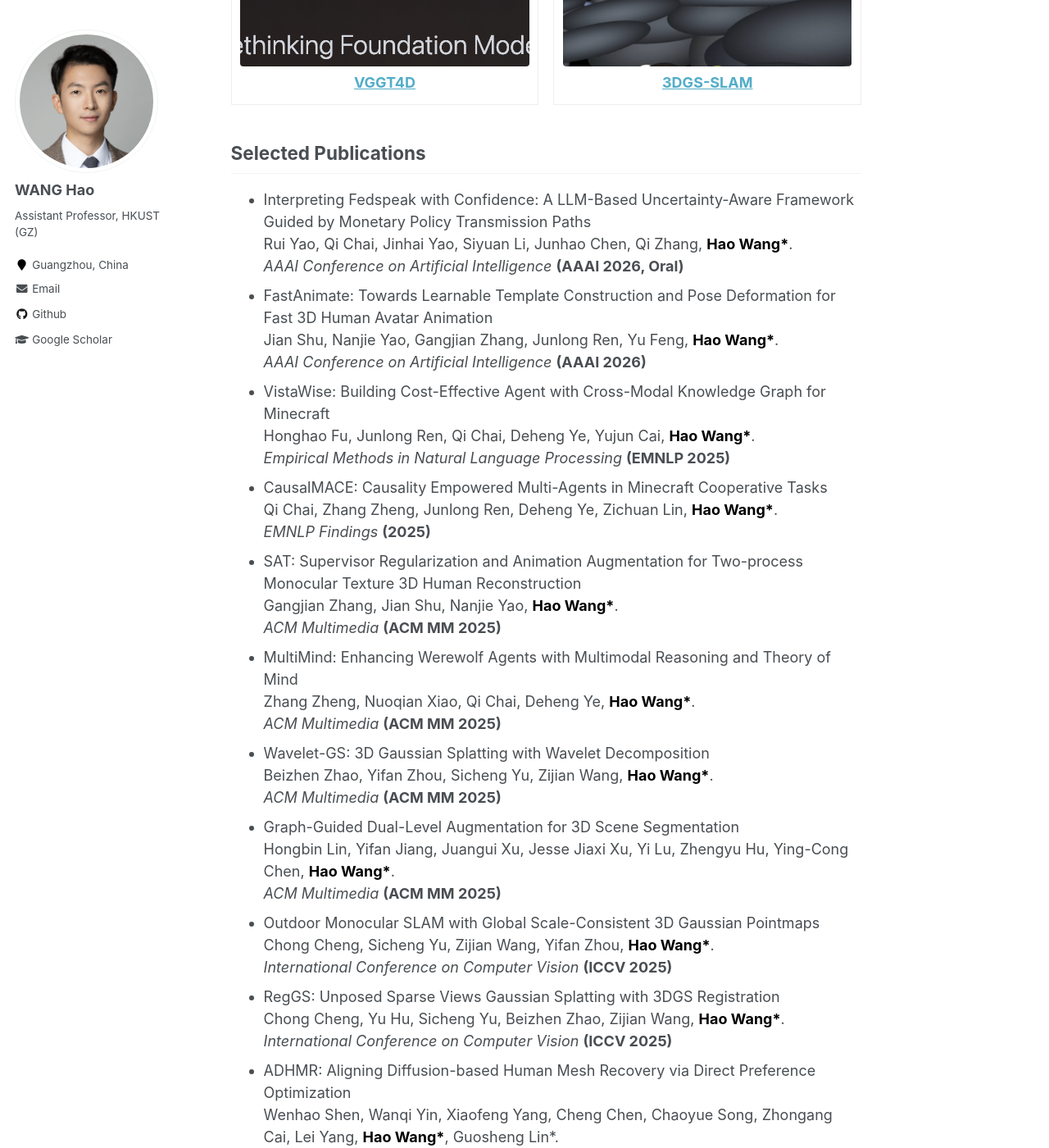
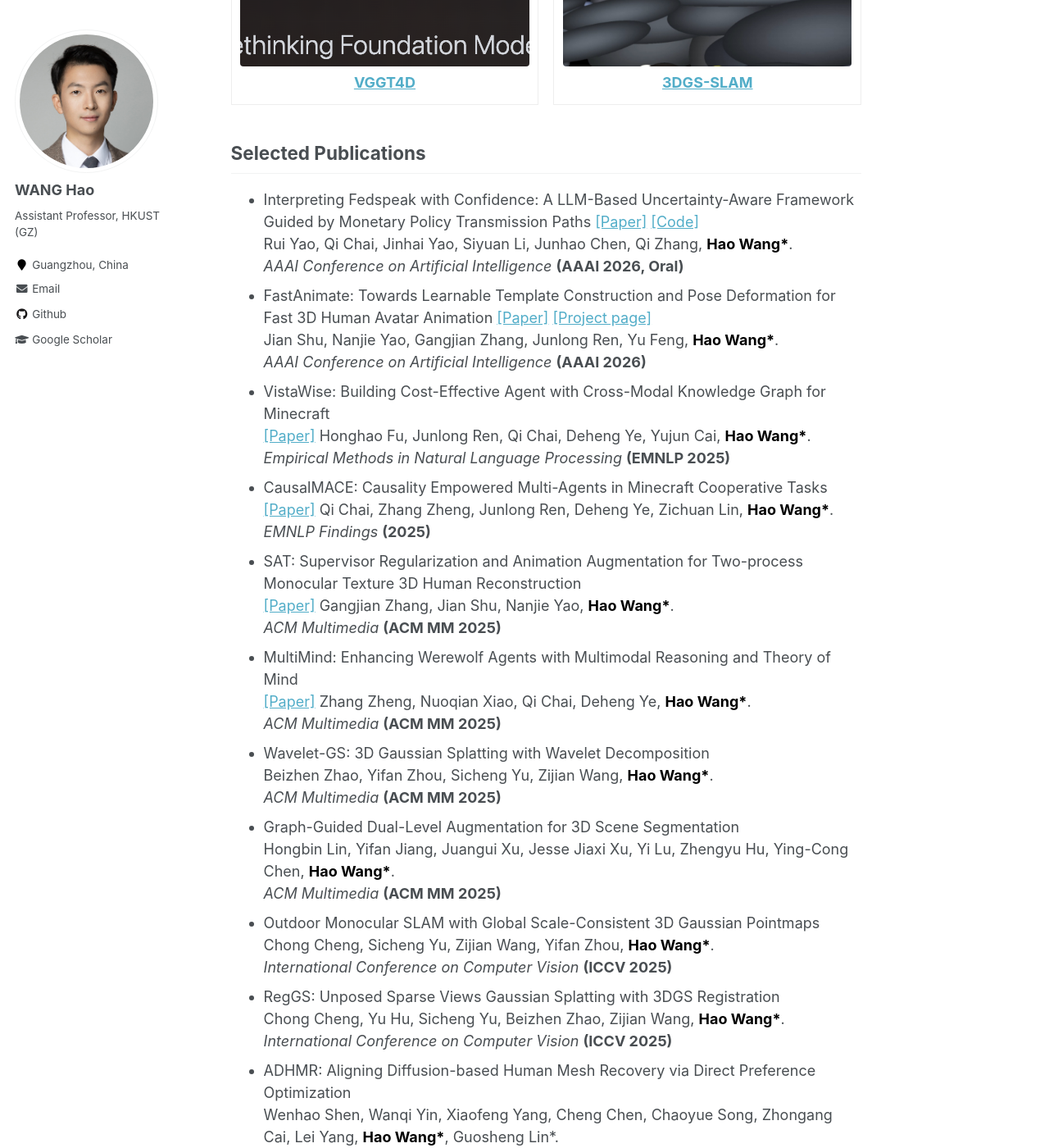
Before and after one commit to hwang1996/hwang1996.github.io, a Jekyll site: the page built from _pages/about.md, in a window 1280 px wide and 1400 px high, scrolled down 764 px. Shown: the whole window at 82% size. Built offline with Jekyll 4.4.1, drawn with Linux system fonts in a browser that asks for light colours.

Commit message:
2025.12.9

```diff
--- a/_pages/about.md
+++ b/_pages/about.md
@@ -236,7 +236,7 @@ document.addEventListener('DOMContentLoaded', function () {
 
 
 <li>
-  Interpreting Fedspeak with Confidence: A LLM-Based Uncertainty-Aware Framework Guided by Monetary Policy Transmission Paths
+  Interpreting Fedspeak with Confidence: A LLM-Based Uncertainty-Aware Framework Guided by Monetary Policy Transmission Paths <a href="https://arxiv.org/abs/2508.08001">[Paper]</a> <a href="https://github.com/yuuki20001/FOMC-sentiment-path">[Code]</a>
   <br/>
   Rui Yao, Qi Chai, Jinhai Yao, Siyuan Li, Junhao Chen, Qi Zhang,
   <strong><font color="black">Hao Wang*</font></strong>.
@@ -245,7 +245,7 @@ document.addEventListener('DOMContentLoaded', function () {
 </li>
 
 <li>
-  FastAnimate: Towards Learnable Template Construction and Pose Deformation for Fast 3D Human Avatar Animation
+  FastAnimate: Towards Learnable Template Construction and Pose Deformation for Fast 3D Human Avatar Animation <a href="https://arxiv.org/abs/2508.08001">[Paper]</a> <a href="https://3dagentworld.github.io/fastanimate/">[Project page]</a>
   <br/>
   Jian Shu, Nanjie Yao, Gangjian Zhang, Junlong Ren, Yu Feng,
   <strong><font color="black">Hao Wang*</font></strong>.
@@ -255,7 +255,7 @@ document.addEventListener('DOMContentLoaded', function () {
 
 <li>
   VistaWise: Building Cost-Effective Agent with Cross-Modal Knowledge Graph for Minecraft
-  <br/>
+  <br/> <a href="https://aclanthology.org/2025.emnlp-main.1111/">[Paper]</a>
   Honghao Fu, Junlong Ren, Qi Chai, Deheng Ye, Yujun Cai,
   <strong><font color="black">Hao Wang*</font></strong>.
   <br/><i>Empirical Methods in Natural Language Processing</i>
@@ -264,7 +264,7 @@ document.addEventListener('DOMContentLoaded', function () {
 
 <li>
   CausalMACE: Causality Empowered Multi-Agents in Minecraft Cooperative Tasks
-  <br/>
+  <br/> <a href="https://aclanthology.org/2025.findings-emnlp.777/">[Paper]</a>
   Qi Chai, Zhang Zheng, Junlong Ren, Deheng Ye, Zichuan Lin,
   <strong><font color="black">Hao Wang*</font></strong>.
   <br/><i>EMNLP Findings</i>
@@ -273,7 +273,7 @@ document.addEventListener('DOMContentLoaded', function () {
 
 <li>
   SAT: Supervisor Regularization and Animation Augmentation for Two-process Monocular Texture 3D Human Reconstruction
-  <br/>
+  <br/> <a href="https://arxiv.org/abs/2508.19688">[Paper]</a>
   Gangjian Zhang, Jian Shu, Nanjie Yao,
   <strong><font color="black">Hao Wang*</font></strong>.
   <br/><i>ACM Multimedia</i>
@@ -282,7 +282,7 @@ document.addEventListener('DOMContentLoaded', function () {
 
 <li>
   MultiMind: Enhancing Werewolf Agents with Multimodal Reasoning and Theory of Mind
-  <br/>
+  <br/> <a href="https://arxiv.org/abs/2504.18039">[Paper]</a>
   Zhang Zheng, Nuoqian Xiao, Qi Chai, Deheng Ye,
   <strong><font color="black">Hao Wang*</font></strong>.
   <br/><i>ACM Multimedia</i>
```
